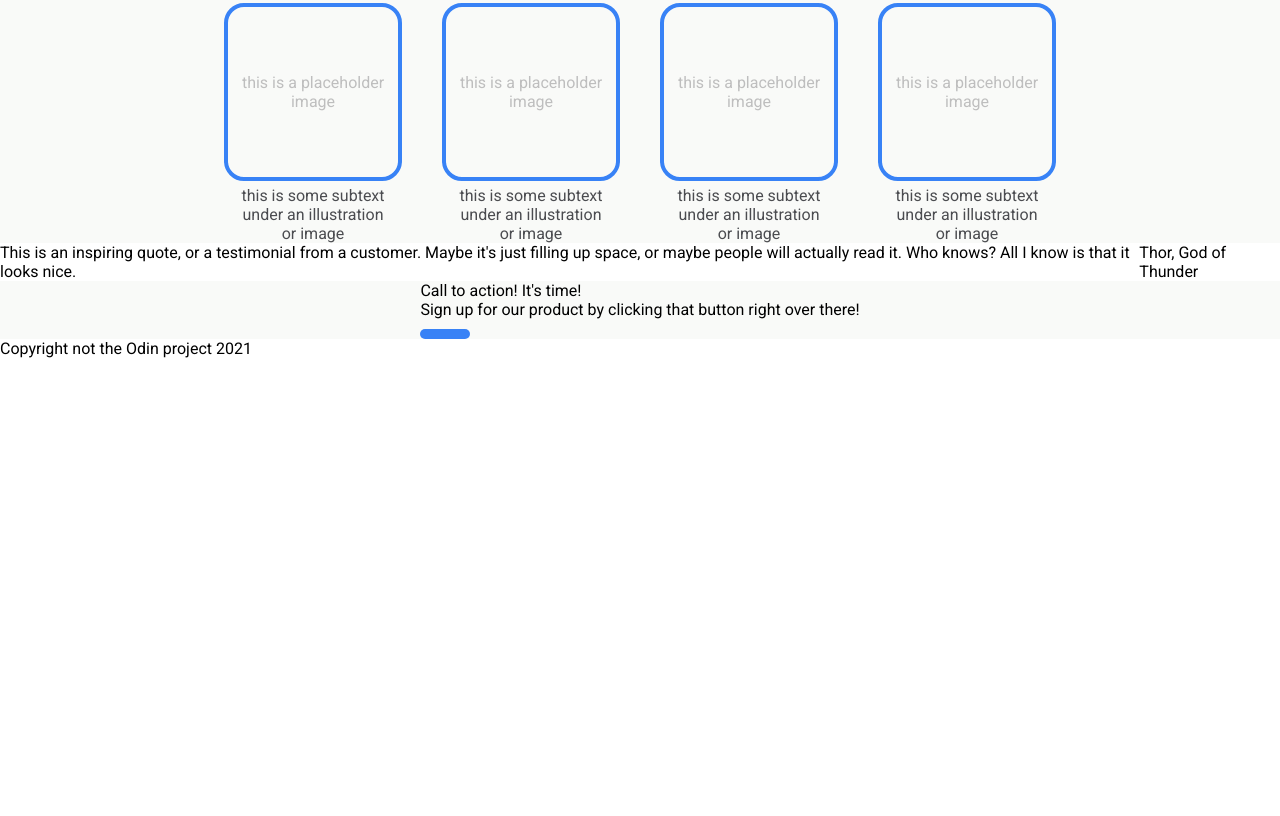
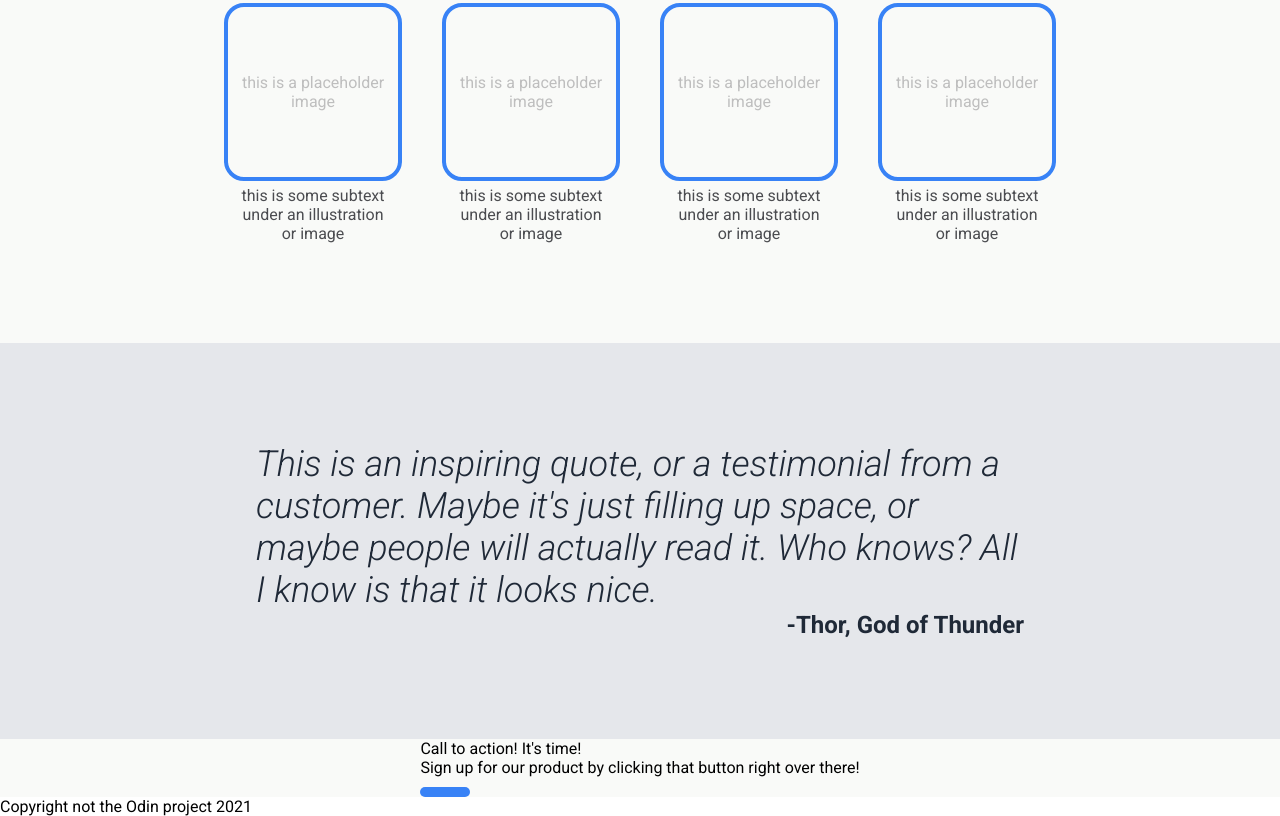
Before and after one commit to pickfr/odin-website-01, a plain HTML site: page index.html in a window 1280 px wide. Shown: the part 600-1416 px from the top of the page. Before the commit the page ends 958 px from the top, so only its background shows below. Drawn offline with Linux system fonts and the light colour scheme.

Commit message:
Add quote section css, typo fixed in html

```diff
--- a/index.html
+++ b/index.html
@@ -87,12 +87,13 @@
         </div>
 
         <div class="section grey">
-
-            <div class="quote">This is an inspiring quote, or a testimonial from a customer. Maybe it's just filling up
-                space, or maybe people will actually read it. Who knows? All I know is that it looks nice.
+            <div class="quote-container cap">
+                <div class="quote">This is an inspiring quote, or a testimonial from a customer. Maybe it's just filling
+                    up
+                    space, or maybe people will actually read it. Who knows? All I know is that it looks nice.
+                </div>
+                <div class="quote-name">-Thor, God of Thunder</div>
             </div>
-            <div class="quote-name">Thor, God of Thunder</div>
-
         </div>
 
         <div class="section white">
--- a/style.css
+++ b/style.css
@@ -41,6 +41,11 @@ button{
 
 .white{
     background-color: #f9faf8;
+}
+
+
+.grey{
+    background-color: #E5E7EB;
 }
 
 .section{
@@ -124,6 +129,7 @@ button{
     display: flex;
     flex-direction: column;
     justify-content: center;
+    padding-bottom: 100px;
 }
 
 .tile-title{
@@ -175,3 +181,26 @@ button{
 }
 
 /* Quote Section */
+
+.quote-container{
+    color: #1F2937;
+    max-width: 768px;
+    display: flex;
+    flex-direction: column;
+    padding: 100px 0;
+}
+
+.quote{
+    display: flex;
+    justify-content: start;
+    font-size: 36px;
+    font-style: italic;
+    font-weight: 300;
+}
+
+.quote-name{
+    display: flex;
+    justify-content: end;
+    font-size: 24px;
+    font-weight: 700;
+}
```
